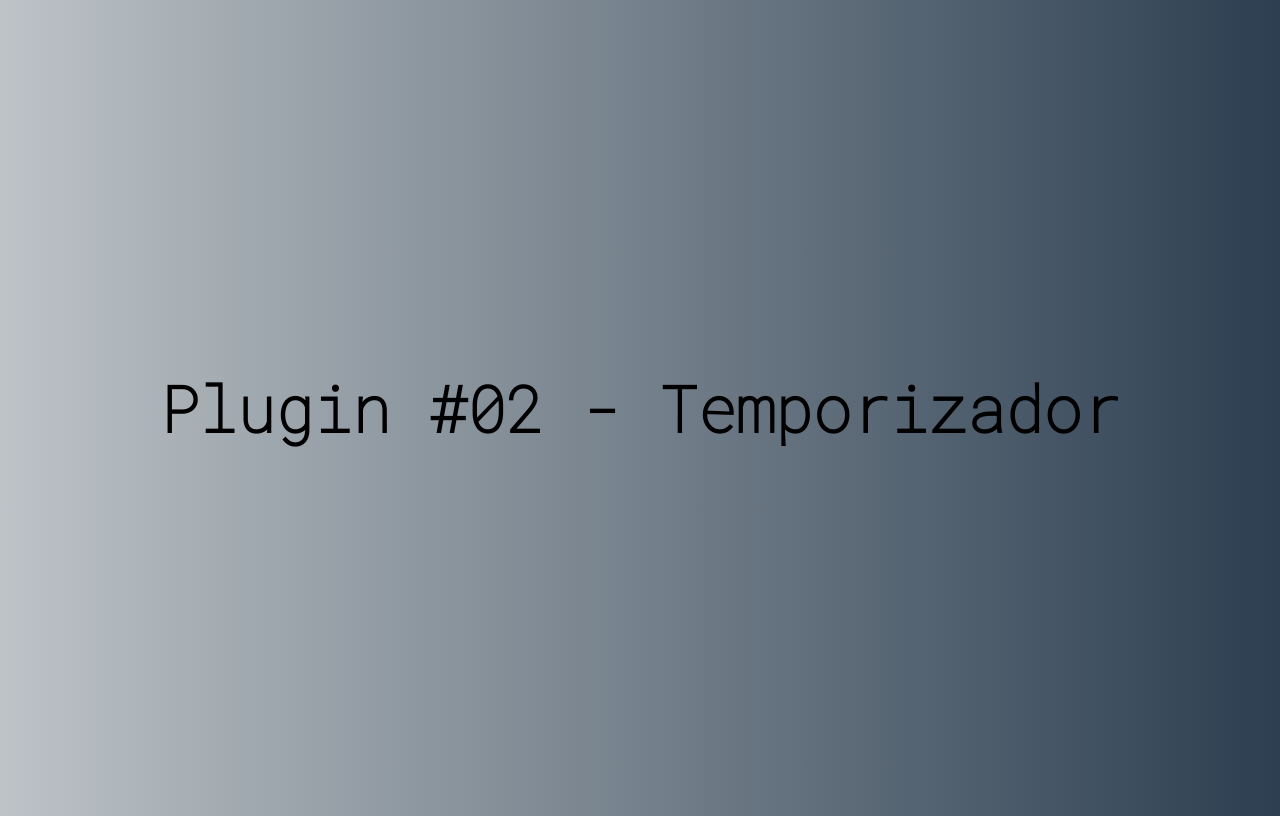
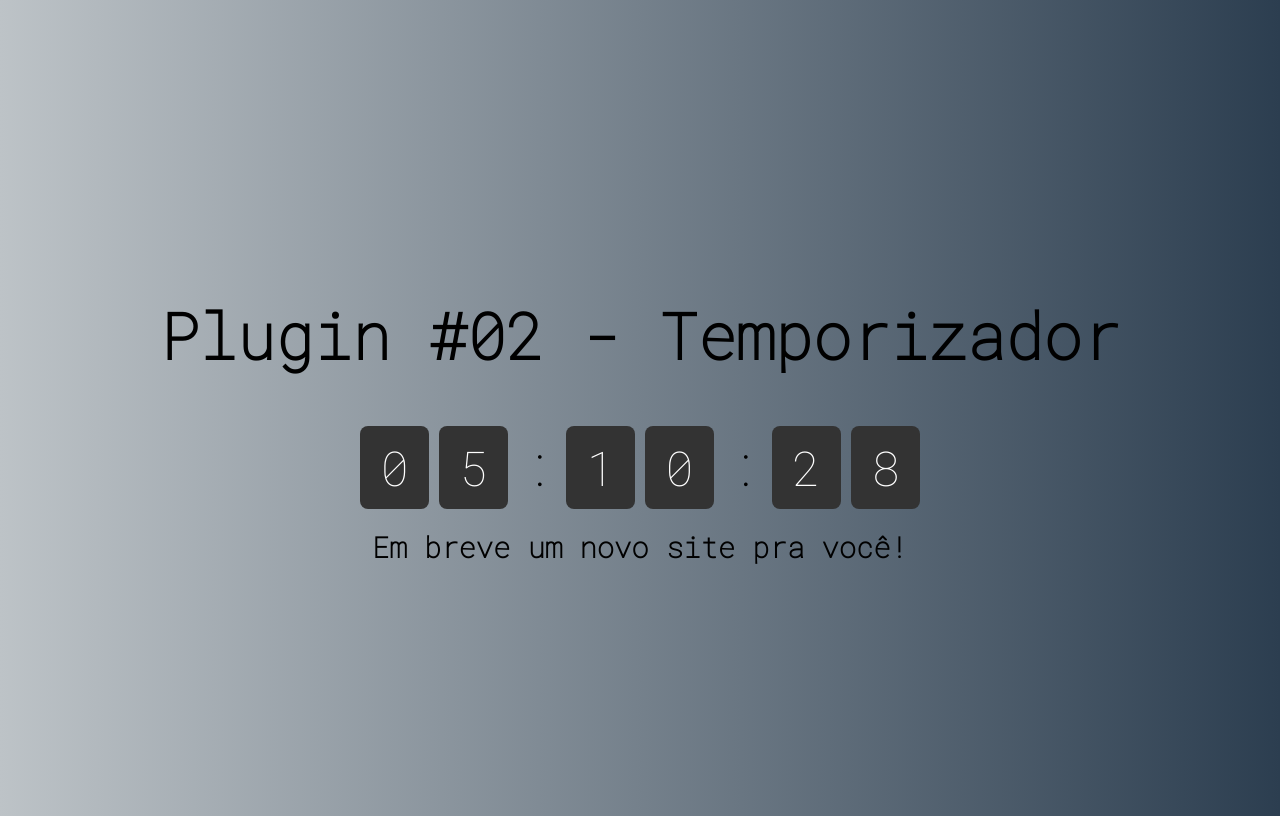
Before and after one commit to GeovaneF55/curso-php-extra, a plain HTML site: page jquery/plugin2.html in a window 1280 px wide. Drawn offline with Linux system fonts and the light colour scheme.

Commit message:
jQuery - Plugin #02

```diff
--- a/jquery/js/temporizador.js
+++ b/jquery/js/temporizador.js
@@ -0,0 +1,55 @@
+(function ($) {
+    $.fn.temporizador = function (opcoes) {
+        const opcoesFinais = $.extend({
+            mensagem: 'Em breve!',
+            horario: '23:59:59'
+        }, opcoes)
+
+        const horaDezena = $('<span class="digito">').html('0')
+        const horaUnidade = $('<span class="digito">').html('0')
+
+        const minutoDezena = $('<span class="digito">').html('0')
+        const minutoUnidade = $('<span class="digito">').html('0')
+
+        const segundoDezena = $('<span class="digito">').html('0')
+        const segundoUnidade = $('<span class="digito">').html('0')
+
+        const separadorHora = $('<span class="separador">').html(':')
+        const separadorMinuto = $('<span class="separador">').html(':')
+        const mensagem = $('<div class="mensagem">').html(opcoesFinais.mensagem)
+
+        $(this).addClass('temporizador')
+        $(this).append(horaDezena, horaUnidade, separadorHora,
+            minutoDezena, minutoUnidade, separadorMinuto,
+            segundoDezena, segundoUnidade, mensagem)
+
+        const regex = new RegExp(/(\d\d):(\d\d):(\d\d)/)
+        const horarioAlvo = regex.exec(opcoesFinais.horario)
+
+        let temporizador = setInterval(() => {
+            const agora = new Date()
+            const alvo = new Date()
+            alvo.setHours(horarioAlvo[1])
+            alvo.setMinutes(horarioAlvo[2])
+            alvo.setSeconds(horarioAlvo[3])
+
+            const diferencaEmMili = alvo.getTime() - agora.getTime()
+            if(diferencaEmMili >= 0) {
+                const diferenca = regex.exec(new Date(diferencaEmMili).toISOString())
+
+                horaDezena.html(diferenca[1][0])
+                horaUnidade.html(diferenca[1][1])
+
+                minutoDezena.html(diferenca[2][0])
+                minutoUnidade.html(diferenca[2][1])
+
+                segundoDezena.html(diferenca[3][0])
+                segundoUnidade.html(diferenca[3][1])
+            } else {
+                clearInterval(temporizador)
+            }
+        }, 1000)
+
+        return this
+    }
+})(jQuery)
--- a/jquery/plugin2.html
+++ b/jquery/plugin2.html
@@ -13,6 +13,9 @@
     <div></div>
     <script src="js/temporizador.js"></script>
     <script>
-        // ...
+        $('div').temporizador({
+            mensagem: 'Em breve um novo site pra você!',
+            horario: '18:00:00'
+        }).hide().fadeIn(3000)
     </script>
 </body>
```
